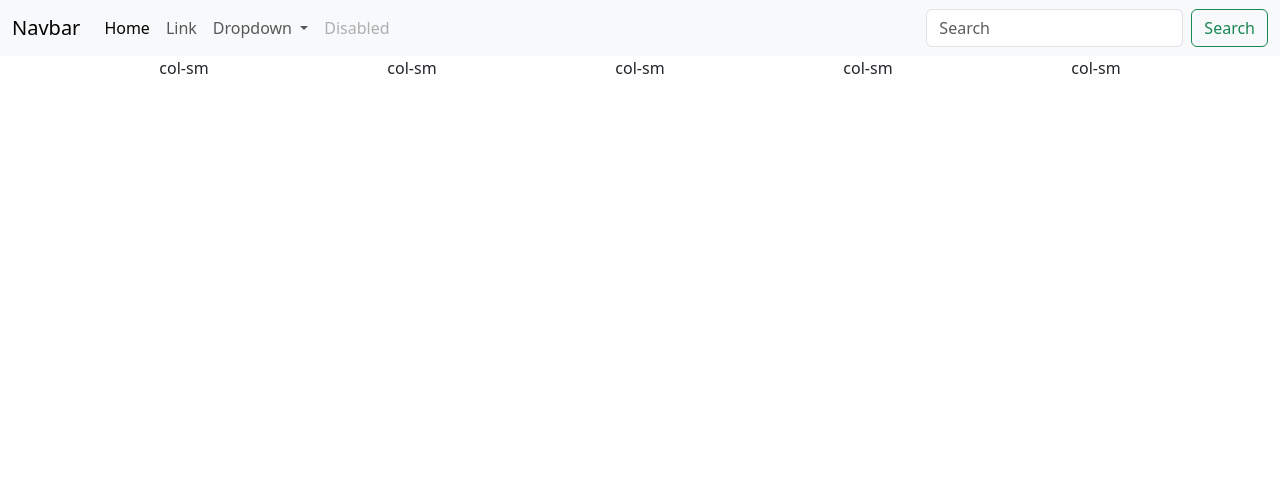
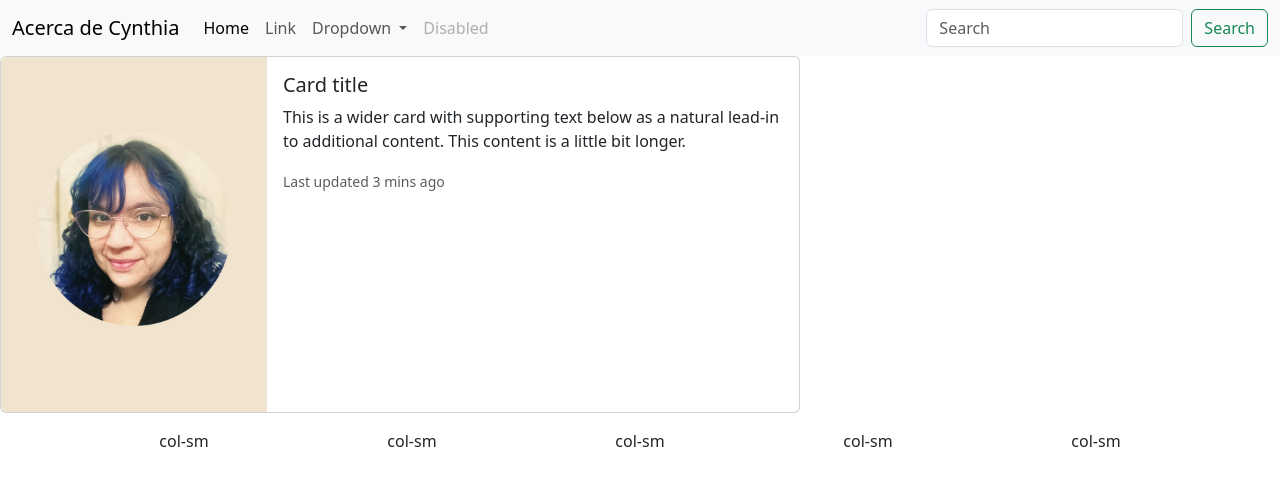
Before and after one commit to Shagooh/CynthiaZuniga.github.io, a plain HTML site: page index.html in a window 1280 px wide. Drawn offline with nearby package versions, Linux system fonts and the light colour scheme.

Commit message:
card title agregada

```diff
--- a/index.html
+++ b/index.html
@@ -4,6 +4,7 @@
     <meta charset="UTF-8">
     <meta name="viewport" content="width=device-width, initial-scale=1.0">
     <title>Curriculum</title>
+
     <!--Bootstrap-->
 <link href="https://cdn.jsdelivr.net/npm/bootstrap@5.3.1/dist/css/bootstrap.min.css" rel="stylesheet" integrity="sha384-4bw+/aepP/YC94hEpVNVgiZdgIC5+VKNBQNGCHeKRQN+PtmoHDEXuppvnDJzQIu9" crossorigin="anonymous">
 
@@ -13,7 +14,7 @@
     <!--Navbar-->
     <nav class="navbar navbar-expand-lg bg-body-tertiary">
         <div class="container-fluid">
-          <a class="navbar-brand" href="#">Navbar</a>
+          <a class="navbar-brand" href="#">Acerca de Cynthia</a>
           <button class="navbar-toggler" type="button" data-bs-toggle="collapse" data-bs-target="#navbarSupportedContent" aria-controls="navbarSupportedContent" aria-expanded="false" aria-label="Toggle navigation">
             <span class="navbar-toggler-icon"></span>
           </button>
@@ -30,10 +31,10 @@
                   Dropdown
                 </a>
                 <ul class="dropdown-menu">
-                  <li><a class="dropdown-item" href="#">Action</a></li>
-                  <li><a class="dropdown-item" href="#">Another action</a></li>
+                  <li><a class="dropdown-item" href="#">Experiencia</a></li>
+                  <li><a class="dropdown-item" href="#">Educación</a></li>
                   <li><hr class="dropdown-divider"></li>
-                  <li><a class="dropdown-item" href="#">Something else here</a></li>
+                  <li><a class="dropdown-item" href="#">Portafolio</a></li>
                 </ul>
               </li>
               <li class="nav-item">
@@ -47,6 +48,23 @@
           </div>
         </div>
       </nav>
+
+      <!--About me -->
+      <div class="card mb-3" style="max-width: 800px;">
+        <div class="row g-0">
+          <div class="col-md-4">
+            <img src="./assets/css/img/IMG_4423.jpeg" class="img-fluid rounded-start" alt="...">
+          </div>
+          <div class="col-md-8">
+            <div class="card-body">
+              <h5 class="card-title">Card title</h5>
+              <p class="card-text">This is a wider card with supporting text below as a natural lead-in to additional content. This content is a little bit longer.</p>
+              <p class="card-text"><small class="text-body-secondary">Last updated 3 mins ago</small></p>
+            </div>
+          </div>
+        </div>
+      </div>
+
 
       <!--Portfolio-->
 
```
Also changed, not shown: assets/css/img/IMG_4423.jpeg (added), assets/css/style.css (added).
